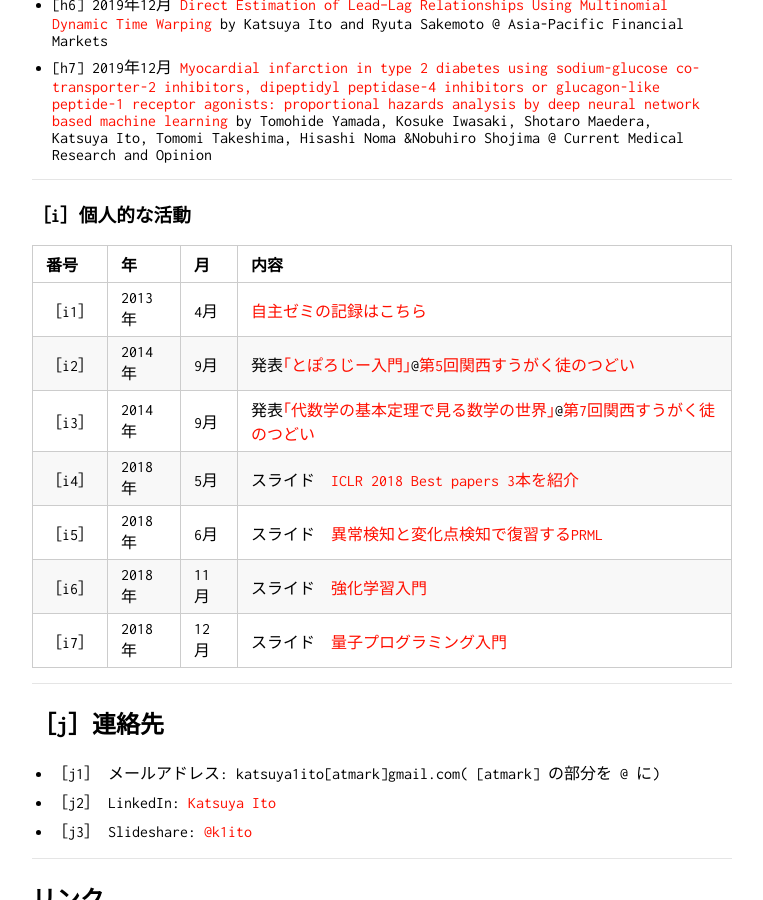
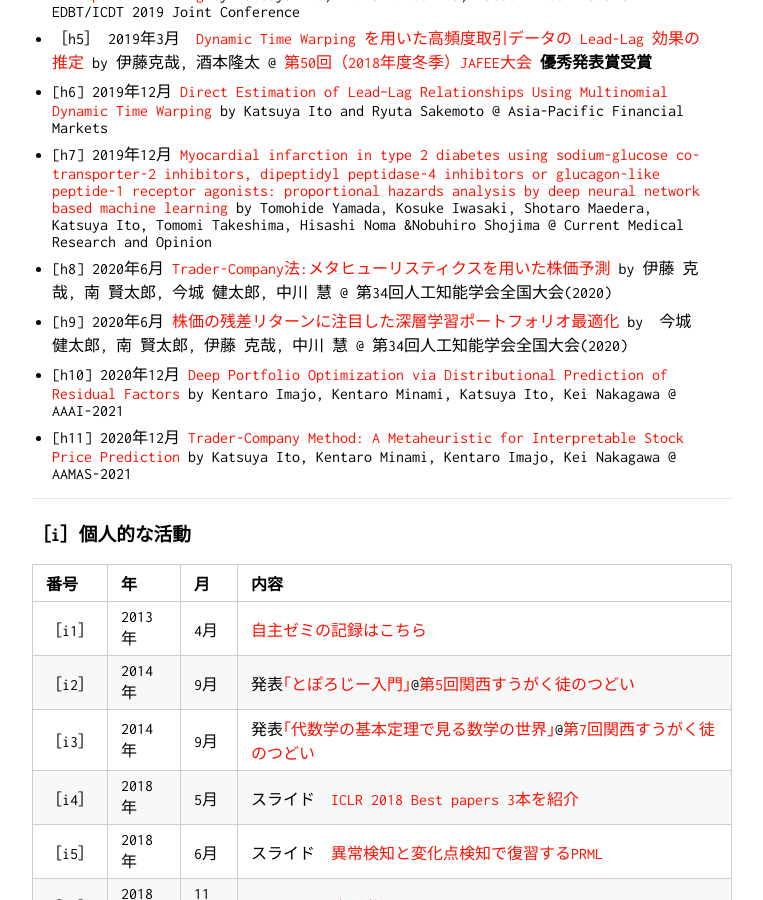
Before and after one commit to KatsuyaITO/KatsuyaITO.github.io, a Jekyll site: the page built from index_jp.md, in a window 1280 px wide and 900 px high, scrolled down 3445 px. Shown: the whole window, without its empty margins (258-1021 px from the left). Built offline with Jekyll 4.4.1, drawn with Linux system fonts in a browser that asks for light colours; our own code applies the rules of GitHub Pages for plain Markdown files; some of the changed text lies outside the part shown.

Commit message:
Update index_jp.md

```diff
--- a/index_jp.md
+++ b/index_jp.md
@@ -25,6 +25,9 @@
 <br>
 
 ### 更新履歴
+- 2020/12/18 [h11](#H11) 論文が国際会議AAMAS-2021に採択
+- 2020/12/02 [h10](#H10) 共著論文が国際会議AAAI-2021に採択
+- 2020/06/09 [h8,h9](#H8) 論文２本が人工知能学会に採択
 - 2020/01/06 [h7](#H7) 論文がCurrent Medical Research and Opinionに採択
 - 2019/12/02 [h6](#H6) 論文がJournal Asia-Pacific Financial Marketsに採択
 - 2019/03/31 [d5](#D5) 東京大学大学院経済学研究科を修了しました。それに伴いすべてのインターンを終了
@@ -120,6 +123,10 @@
 - ［h5］<a name="H5"></a> 2019年3月　[Dynamic Time Warping を用いた高頻度取引データの Lead-Lag 効果の推定](https://www.slideshare.net/k1ito/dynamic-time-warping-leadlag) by 伊藤克哉, 酒本隆太 @ [第50回（2018年度冬季）JAFEE大会](http://www.jafee.gr.jp/01rally/rally-top.html) <strong>優秀発表賞受賞</strong>
 - [h6]<a name="H6"></a> 2019年12月 [Direct Estimation of Lead–Lag Relationships Using Multinomial Dynamic Time Warping](https://doi.org/10.1007/s10690-019-09295-z) by Katsuya Ito and Ryuta Sakemoto @ Asia-Pacific Financial Markets
 - [h7]<a name="H7"></a> 2019年12月 [Myocardial infarction in type 2 diabetes using sodium-glucose co-transporter-2 inhibitors, dipeptidyl peptidase-4 inhibitors or glucagon-like peptide-1 receptor agonists: proportional hazards analysis by deep neural network based machine learning](https://doi.org/10.1080/03007995.2019.1706043) by Tomohide Yamada, Kosuke Iwasaki, Shotaro Maedera, Katsuya Ito, Tomomi Takeshima, Hisashi Noma &Nobuhiro Shojima @ Current Medical Research and Opinion
+- [h8]<a name="H8"></a> 2020年6月 [Trader-Company法:メタヒューリスティクスを用いた株価予測](https://doi.org/10.11517/pjsai.JSAI2020.0_4Rin167) by 伊藤 克哉, 南 賢太郎, 今城 健太郎, 中川 慧 @ 第34回人工知能学会全国大会(2020)
+- [h9]<a name="H9"></a> 2020年6月 [株価の残差リターンに注目した深層学習ポートフォリオ最適化](https://doi.org/10.11517/pjsai.JSAI2020.0_4Rin120) by　今城 健太郎, 南 賢太郎,  伊藤 克哉, 中川 慧 @ 第34回人工知能学会全国大会(2020)
+- [h10]<a name="H10"></a> 2020年12月 [Deep Portfolio Optimization via Distributional Prediction of Residual Factors](https://arxiv.org/abs/2012.07245) by Kentaro Imajo, Kentaro Minami, Katsuya Ito, Kei Nakagawa @ AAAI-2021
+- [h11]<a name="H11"></a> 2020年12月 [Trader-Company Method: A Metaheuristic for Interpretable Stock Price Prediction](https://arxiv.org/abs/2012.10215) by Katsuya Ito, Kentaro Minami, Kentaro Imajo, Kei Nakagawa @ AAMAS-2021
 
 ---
 
```
